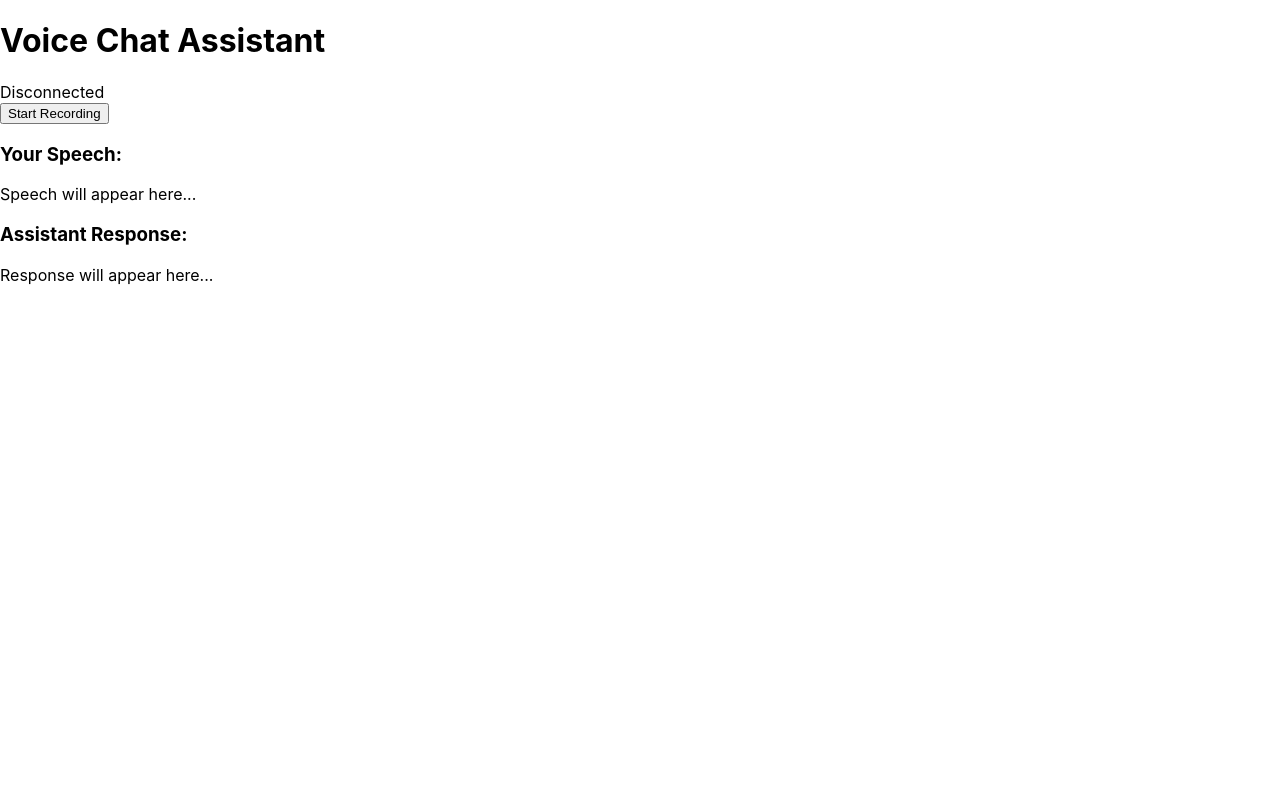
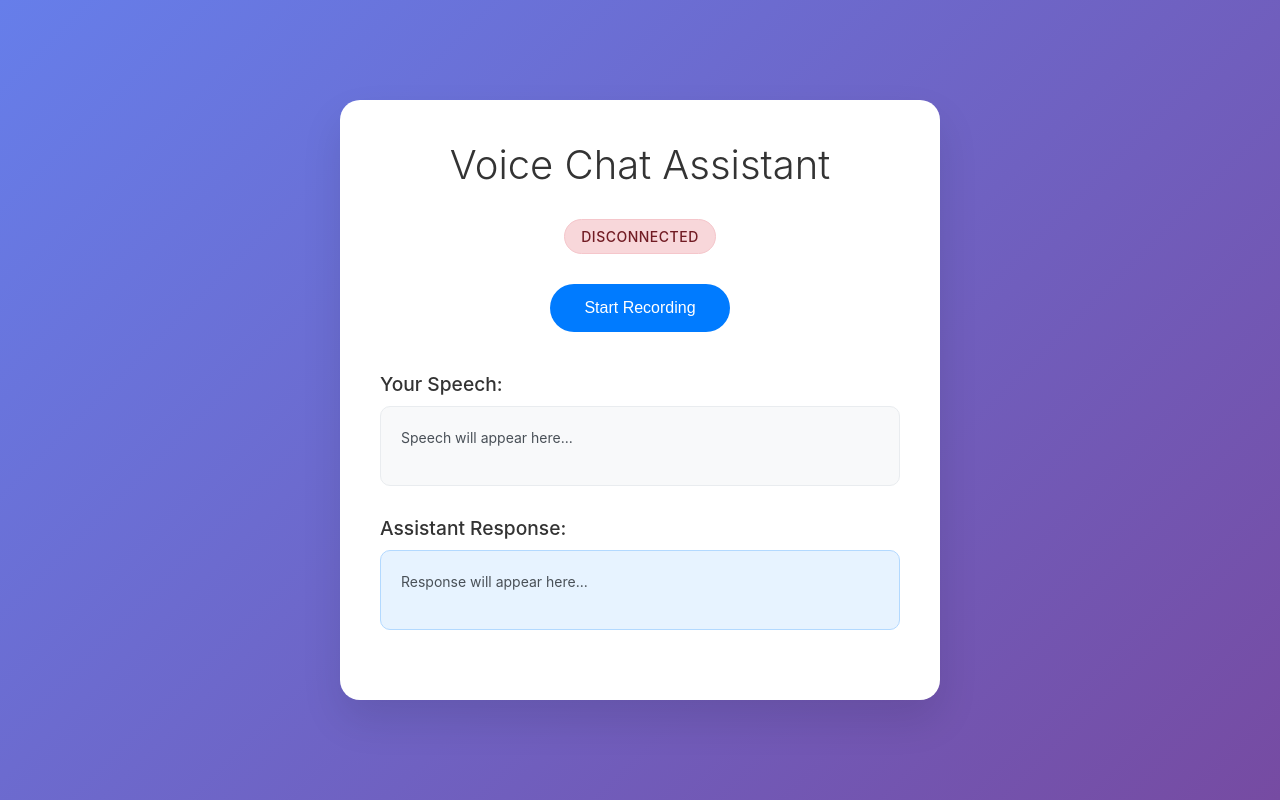
Before and after one commit to MujtabaJunaid/voice_chatbot, a React (Create React App) app: page / in a window 1280 px wide. Built offline with nearby package versions, Linux system fonts and the light colour scheme; the HTML template or start-up script is replaced by a standard one.

Commit message:
Update App.css

```diff
--- a/src/App.css
+++ b/src/App.css
@@ -1,38 +1,180 @@
-.App {
-  text-align: center;
+* {
+  margin: 0;
+  padding: 0;
+  box-sizing: border-box;
 }
 
-.App-logo {
-  height: 40vmin;
-  pointer-events: none;
+body {
+  font-family: -apple-system, BlinkMacSystemFont, 'Segoe UI', Roboto, Oxygen, Ubuntu, Cantarell, sans-serif;
+  background: linear-gradient(135deg, #667eea 0%, #764ba2 100%);
+  min-height: 100vh;
 }
 
-@media (prefers-reduced-motion: no-preference) {
-  .App-logo {
-    animation: App-logo-spin infinite 20s linear;
+.app {
+  min-height: 100vh;
+  display: flex;
+  align-items: center;
+  justify-content: center;
+  padding: 20px;
+}
+
+.container {
+  background: white;
+  border-radius: 20px;
+  padding: 40px;
+  box-shadow: 0 20px 40px rgba(0, 0, 0, 0.1);
+  max-width: 600px;
+  width: 100%;
+}
+
+h1 {
+  text-align: center;
+  color: #333;
+  margin-bottom: 30px;
+  font-size: 2.5em;
+  font-weight: 300;
+}
+
+.status {
+  display: flex;
+  justify-content: center;
+  margin-bottom: 30px;
+}
+
+.status-indicator {
+  padding: 8px 16px;
+  border-radius: 20px;
+  font-size: 14px;
+  font-weight: 500;
+  text-transform: uppercase;
+  letter-spacing: 0.5px;
+}
+
+.status-indicator.connected {
+  background: #d4edda;
+  color: #155724;
+  border: 1px solid #c3e6cb;
+}
+
+.status-indicator.disconnected {
+  background: #f8d7da;
+  color: #721c24;
+  border: 1px solid #f5c6cb;
+}
+
+.controls {
+  display: flex;
+  justify-content: center;
+  margin-bottom: 40px;
+}
+
+.record-btn {
+  background: #007bff;
+  color: white;
+  border: none;
+  padding: 15px 30px;
+  border-radius: 50px;
+  font-size: 16px;
+  font-weight: 500;
+  cursor: pointer;
+  transition: all 0.3s ease;
+  min-width: 180px;
+}
+
+.record-btn:hover {
+  background: #0056b3;
+  transform: translateY(-2px);
+  box-shadow: 0 10px 20px rgba(0, 123, 255, 0.3);
+}
+
+.record-btn.recording {
+  background: #dc3545;
+  animation: pulse 1.5s infinite;
+}
+
+.record-btn.recording:hover {
+  background: #c82333;
+}
+
+.record-btn:disabled {
+  background: #6c757d;
+  cursor: not-allowed;
+  transform: none;
+  box-shadow: none;
+}
+
+@keyframes pulse {
+  0% {
+    transform: scale(1);
+    box-shadow: 0 0 0 0 rgba(220, 53, 69, 0.7);
+  }
+  70% {
+    transform: scale(1.05);
+    box-shadow: 0 0 0 10px rgba(220, 53, 69, 0);
+  }
+  100% {
+    transform: scale(1);
+    box-shadow: 0 0 0 0 rgba(220, 53, 69, 0);
   }
 }
 
-.App-header {
-  background-color: #282c34;
-  min-height: 100vh;
-  display: flex;
-  flex-direction: column;
-  align-items: center;
-  justify-content: center;
-  font-size: calc(10px + 2vmin);
-  color: white;
+.transcription-section, .response-section {
+  margin-bottom: 30px;
 }
 
-.App-link {
-  color: #61dafb;
+h3 {
+  color: #333;
+  margin-bottom: 10px;
+  font-size: 1.2em;
+  font-weight: 500;
 }
 
-@keyframes App-logo-spin {
-  from {
-    transform: rotate(0deg);
+.transcription-box, .response-box {
+  background: #f8f9fa;
+  border: 1px solid #e9ecef;
+  border-radius: 10px;
+  padding: 20px;
+  min-height: 80px;
+  line-height: 1.6;
+  color: #495057;
+  font-size: 14px;
+}
+
+.response-box {
+  background: #e7f3ff;
+  border-color: #b3d9ff;
+}
+
+.playing-indicator {
+  text-align: center;
+  color: #28a745;
+  font-weight: 500;
+  margin-top: 20px;
+  animation: fade 2s infinite;
+}
+
+@keyframes fade {
+  0%, 100% { opacity: 1; }
+  50% { opacity: 0.5; }
+}
+
+@media (max-width: 768px) {
+  .container {
+    padding: 20px;
+    margin: 10px;
   }
-  to {
-    transform: rotate(360deg);
+
+  h1 {
+    font-size: 2em;
+  }
+
+  .record-btn {
+    padding: 12px 24px;
+    font-size: 14px;
+    min-width: 160px;
   }
 }
+
+audio {
+  display: none;
+}
```
